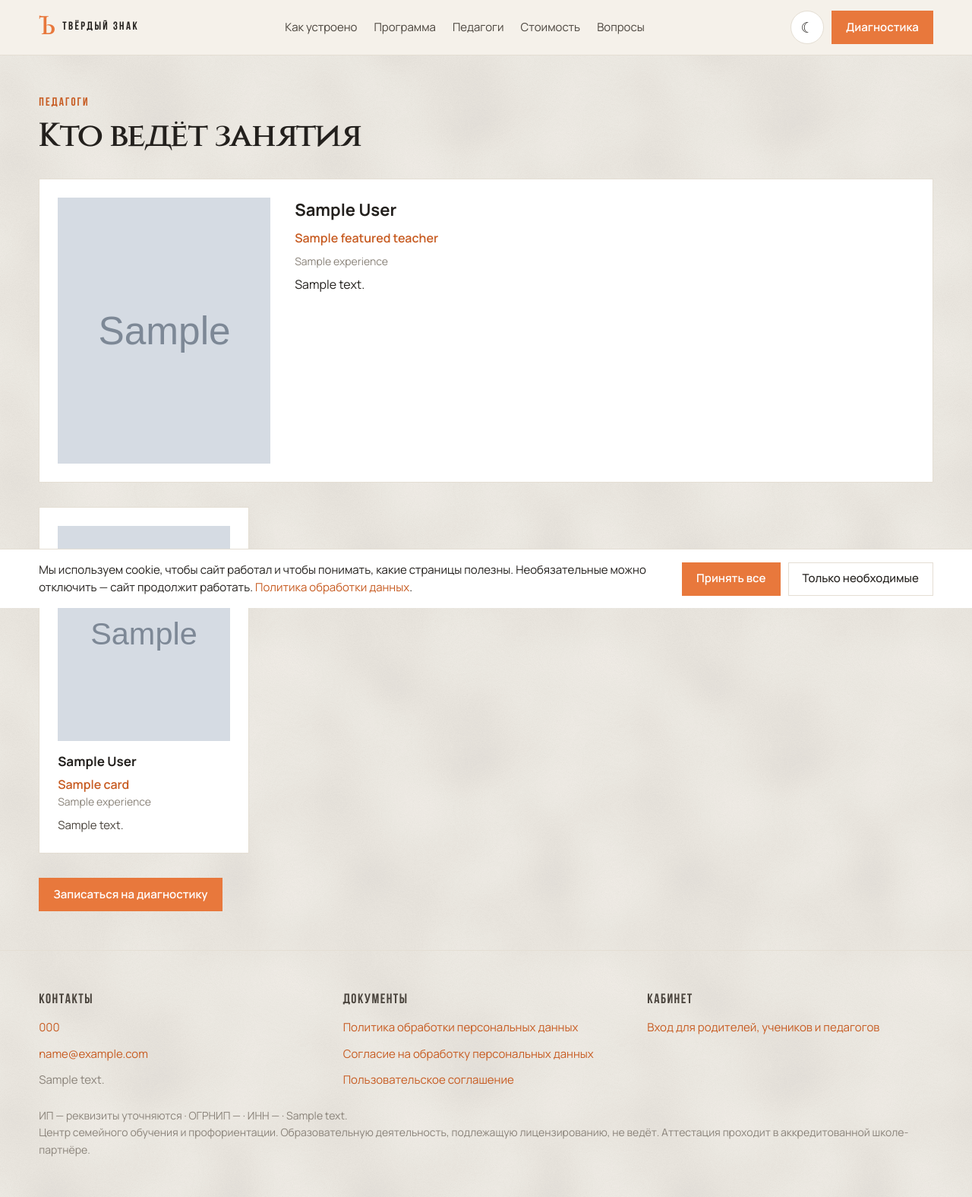
After one commit to AntonSergeevich/tverdyy_znak, a Django app: template templates/public/teachers.html in a window 1280 px wide. The commit adds this page. Shown: the whole page at 76% size. Run offline with Django 5.2, Linux system fonts and the light colour scheme; the template is opened without the code that fills it: most values are stand-ins (such as "Sample title", 1, 10 or a date in 2020); grey boxes marked "Sample" are stand-in pictures.

Commit message:
Педагоги: основатель крупно, остальные — лентой и отдельной страницей
Одинаковые карточки в ряд перестают читаться уже при семи, а состав
будет расти. Поэтому на главной один крупный блок — основатель, с ним
знакомятся в первую очередь, — и компактная лента остальных. Клик по
мини-карточке открывает педагога в диалоге.

Мини-карточка при этом остаётся обычной ссылкой на /pedagogi/ с якорем:
без скрипта человек просто попадёт туда и прочитает то же самое, и
поисковик тоже. Диалог — улучшение поверх работающей ссылки, а не
замена ей.

Больше семи — на главной появляется ссылка на полный состав. Кого
показывать крупно, задаётся флагом в админке, а не порядком сортировки:
порядок меняют, и молча потерять главную карточку легко.

Фотография Катникова обработана; кадр подстроен через crop.json, иначе
лицо было заметно мельче, чем у остальных.

Co-Authored-By: Claude Opus 5 <noreply@anthropic.com>
Claude-Session: https://claude.ai/code/session_019H4X2HeDaua9dyofMBwy9T

```diff
--- a/apps/core/management/commands/setup_client_data.py
+++ b/apps/core/management/commands/setup_client_data.py
@@ -70,6 +70,8 @@ DOMAINS = ["tverdyy-znak.ru", "www.tverdyy-znak.ru"]
 TEACHERS = [
     {
         "slug": "babadzhanova",
+        # Основатель — единственная крупная карточка на главной.
+        "is_featured": True,
         "full_name": "Бабаджанова Алина Алимовна",
         "subject_line": "Основатель и руководитель центра · наставник",
         "experience": "Более 10 лет в образовании",
--- a/apps/site_public/admin.py
+++ b/apps/site_public/admin.py
@@ -24,8 +24,8 @@ class FaqItemAdmin(TenantAdmin):
 
 @admin.register(TeacherCard)
 class TeacherCardAdmin(TenantAdmin):
-    list_display = ("full_name", "subject_line", "position", "is_published")
-    list_filter = ("organization", "is_published")
+    list_display = ("full_name", "subject_line", "position", "is_featured", "is_published")
+    list_filter = ("organization", "is_published", "is_featured")
 
 
 @admin.register(LegalDocument)
--- a/apps/site_public/models.py
+++ b/apps/site_public/models.py
@@ -128,6 +128,12 @@ class TeacherCard(TenantModel):
     photo = models.ImageField("фото", upload_to="teachers/", blank=True)
     position = models.PositiveSmallIntegerField("порядок", default=100)
     is_published = models.BooleanField("опубликован", default=True)
+    is_featured = models.BooleanField(
+        "крупная карточка", default=False,
+        help_text="Показывается на главной большим блоком с полным текстом. "
+                  "Остальные — компактной лентой: педагогов со временем станет "
+                  "больше, и одинаковых карточек в ряд будет не разглядеть.",
+    )
 
     class Meta:
         verbose_name = "карточка педагога"
--- a/apps/site_public/urls.py
+++ b/apps/site_public/urls.py
@@ -8,6 +8,7 @@ app_name = "public"
 urlpatterns = [
     path("", views.landing, name="landing"),
     path("proforientaciya/", views.career, name="career"),
+    path("pedagogi/", views.teachers, name="teachers"),
     path("zayavka/", views.lead_create, name="lead_create"),
     path("spasibo/", views.thanks, name="thanks"),
     path(
--- a/assets/teachers/crop.json
+++ b/assets/teachers/crop.json
@@ -1,5 +1,6 @@
 {
   "_комментарий": "zoom — во сколько раз приблизить, bias — доля отреза сверху (0 держит верх кадра, 1 — низ). Правится руками, потом: python scripts/prepare_teacher_photos.py",
   "polskaya": {"zoom": 2.0, "bias": 0.45},
-  "manasyan": {"bias": 0.0}
+  "manasyan": {"bias": 0.0},
+  "katnikov": {"zoom": 1.5, "bias": 0.18}
 }
--- a/static/css/site.css
+++ b/static/css/site.css
@@ -366,6 +366,56 @@ table.programme tfoot th { border-top: 2px solid var(--line); font-size: 15px; c
 .teacher-card__bio p { margin: 0 0 6px; }
 .teacher-card__bio p:last-child { margin-bottom: 0; }
 
+/* Педагог крупно: фото слева, текст справа. Так подан основатель
+   на главной и на странице состава. */
+.teacher-lead {
+  display: grid; gap: clamp(16px, 3vw, 32px);
+  grid-template-columns: minmax(0, 280px) minmax(0, 1fr);
+  align-items: start;
+  background: var(--surface); border: 1px solid var(--line);
+  padding: clamp(16px, 2vw, 24px);
+}
+.teacher-lead__photo { width: 100%; aspect-ratio: 4 / 5; object-fit: cover; }
+.teacher-lead__text p { margin: 0 0 8px; }
+.teacher-lead__text p:last-child { margin-bottom: 0; }
+
+/* Остальные — компактной лентой: педагогов будет больше, и одинаковыми
+   карточками в ряд их уже не разглядеть. */
+.teacher-strip {
+  list-style: none; margin: clamp(16px, 2vw, 24px) 0 0; padding: 0;
+  display: grid; gap: 12px;
+  grid-template-columns: repeat(auto-fill, minmax(132px, 1fr));
+}
+.teacher-chip {
+  display: grid; gap: 2px; color: inherit; text-align: left;
+  background: var(--surface); border: 1px solid var(--line); padding: 10px;
+  transition: border-color .15s ease;
+}
+.teacher-chip:hover { border-color: var(--accent); color: inherit; }
+.teacher-chip__photo {
+  width: 100%; aspect-ratio: 1 / 1; object-fit: cover; object-position: center 22%;
+  margin-bottom: 6px;
+}
+.teacher-chip .photo-placeholder { aspect-ratio: 1 / 1; font-size: 32px; }
+.teacher-chip__name { font-weight: 600; font-size: 14px; line-height: 1.3; }
+.teacher-chip__subject { font-size: 13px; color: var(--ink-3); line-height: 1.3; }
+
+.teacher-modal {
+  border: 1px solid var(--line); background: var(--surface); color: var(--ink);
+  padding: clamp(16px, 3vw, 28px); max-width: min(720px, 92vw); width: 100%;
+  /* position здесь не задаём: модальный диалог браузер центрирует сам
+     через position: fixed, и любое своё значение это ломает —
+     окно уезжает за пределы экрана, видна только подложка. */
+}
+.teacher-modal::backdrop { background: rgba(0, 0, 0, .55); }
+.teacher-modal .teacher-lead { border: 0; padding: 0; background: transparent; }
+.teacher-modal__close {
+  position: absolute; top: 8px; right: 10px;
+  background: none; border: 0; color: var(--ink-3);
+  font-size: 28px; line-height: 1; cursor: pointer; padding: 4px 8px;
+}
+.teacher-modal__close:hover { color: var(--accent); }
+
 .photo-placeholder {
   aspect-ratio: 4 / 3; background: var(--peach-soft); border: 1px solid var(--line);
   display: flex; align-items: center; justify-content: center;
@@ -575,6 +625,10 @@ table.data th { font-size: 14px; color: var(--ink-3); font-weight: 600; }
      превращаются в нечитаемые обрезки. */
   .week { grid-template-columns: 1fr; }
 
+  /* Крупная карточка педагога на телефоне: фото сверху, текст под ним. */
+  .teacher-lead { grid-template-columns: 1fr; }
+  .teacher-lead__photo { max-width: 240px; }
+
   /* Главный экран родителя должен отвечать на три вопроса без прокрутки:
      на телефоне плитки идут по две в ряд, а не колонкой. */
   .stat { flex: 1 1 140px; padding: 12px 14px; }
--- a/static/js/site.js
+++ b/static/js/site.js
@@ -166,6 +166,41 @@
     });
   }
 
+  // Педагог по клику — в диалоге, без перехода на другую страницу.
+  //
+  // Мини-карточка остаётся обычной ссылкой на страницу состава: без
+  // скрипта человек просто попадёт туда и прочитает то же самое.
+  // Перехватываем только обычный левый клик — Ctrl+click и «открыть
+  // в новой вкладке» должны работать как у любой ссылки.
+  var modal = document.querySelector('[data-teacher-modal]');
+  if (modal && typeof modal.showModal === 'function') {
+    var body = modal.querySelector('[data-teacher-modal-body]');
+
+    document.addEventListener('click', function (event) {
+      var chip = event.target.closest ? event.target.closest('[data-teacher]') : null;
+      if (!chip) return;
+      if (event.metaKey || event.ctrlKey || event.shiftKey || event.button !== 0) return;
+
+      var details = document.querySelector(
+        '[data-teacher-details="' + chip.getAttribute('data-teacher') + '"]'
+      );
+      if (!details) return;
+
+      event.preventDefault();
+      body.innerHTML = '';
+      body.appendChild(details.content.cloneNode(true));
+      modal.showModal();
+    });
+
+    modal.addEventListener('click', function (event) {
+      // Клик по подложке — за пределами самого диалога — закрывает его.
+      if (event.target === modal) modal.close();
+      if (event.target.closest('[data-teacher-close]')) modal.close();
+    });
+
+    modal.addEventListener('close', function () { body.innerHTML = ''; });
+  }
+
   // Аналитика подключается только после согласия «принять все».
   // В кабинетах её нет вообще: там персональные данные детей.
   function loadAnalytics() {
--- /dev/null
+++ b/templates/public/teachers.html
@@ -0,0 +1,63 @@
+{% extends "public/base_public.html" %}
+
+{% block title %}Педагоги — {{ organization.name|default:"Твёрдый знак" }}{% endblock %}
+{% block og_title %}Педагоги «{{ organization.name|default:'Твёрдый знак' }}»{% endblock %}
+{% block og_description %}Кто ведёт занятия в семейном классе: предметы, образование, опыт.{% endblock %}
+
+{% block content %}
+<section class="section">
+  <div class="container">
+    <div class="section__head">
+      <span class="kicker">Педагоги</span>
+      <h2 class="h-display">Кто ведёт занятия</h2>
+    </div>
+
+    {% if featured_teacher %}
+      <article class="teacher-lead" id="card-{{ featured_teacher.pk }}">
+        {% if featured_teacher.photo %}
+          <img class="teacher-lead__photo" src="{{ featured_teacher.photo.url }}"
+               alt="{{ featured_teacher.full_name }} — {{ featured_teacher.subject_line }}"
+               width="800" height="1000" decoding="async">
+        {% endif %}
+        <div class="teacher-lead__text">
+          <p class="card__title" style="font-size:22px">{{ featured_teacher.full_name }}</p>
+          <p style="color:var(--accent-2);font-weight:600">{{ featured_teacher.subject_line }}</p>
+          {% if featured_teacher.experience %}
+            <p class="small muted">{{ featured_teacher.experience }}</p>
+          {% endif %}
+          {% if featured_teacher.bio %}{{ featured_teacher.bio|linebreaks }}{% endif %}
+        </div>
+      </article>
+    {% endif %}
+
+    {% comment %}
+      Здесь состав целиком и без диалогов: это страница, на которую
+      ведут якоря с главной. Текст должен быть виден сразу, в том числе
+      поисковику и человеку без JS.
+    {% endcomment %}
+    <div class="teachers-grid" style="margin-top:32px">
+      {% for card in teacher_cards %}
+        <div class="card teacher-card" id="card-{{ card.pk }}">
+          {% if card.photo %}
+            <img class="teacher-card__photo" src="{{ card.photo.url }}"
+                 alt="{{ card.full_name }} — {{ card.subject_line }}"
+                 width="800" height="1000" loading="lazy" decoding="async">
+          {% else %}
+            <div class="photo-placeholder" aria-hidden="true">Ъ</div>
+          {% endif %}
+          <p class="card__title" style="margin-top:14px">{{ card.full_name }}</p>
+          <p style="color:var(--accent-2);font-weight:600">{{ card.subject_line }}</p>
+          {% if card.experience %}<p class="small muted">{{ card.experience }}</p>{% endif %}
+          {% if card.bio %}<div class="teacher-card__bio">{{ card.bio|linebreaks }}</div>{% endif %}
+        </div>
+      {% empty %}
+        <p class="muted">Карточки заполняются перед стартом набора.</p>
+      {% endfor %}
+    </div>
+
+    <p style="margin-top:32px">
+      <a class="btn" href="{% url 'public:landing' %}#zayavka">Записаться на диагностику</a>
+    </p>
+  </div>
+</section>
+{% endblock %}
```
Also changed, not shown: apps/site_public/views.py (+41 -1 lines), templates/public/_teachers.html (added, +66 -0 lines), templates/public/landing.html (+16 -27 lines), tests/test_content_rules.py (+86 -0 lines), apps/site_public/migrations/0002_teachercard_is_featured.py (added).
